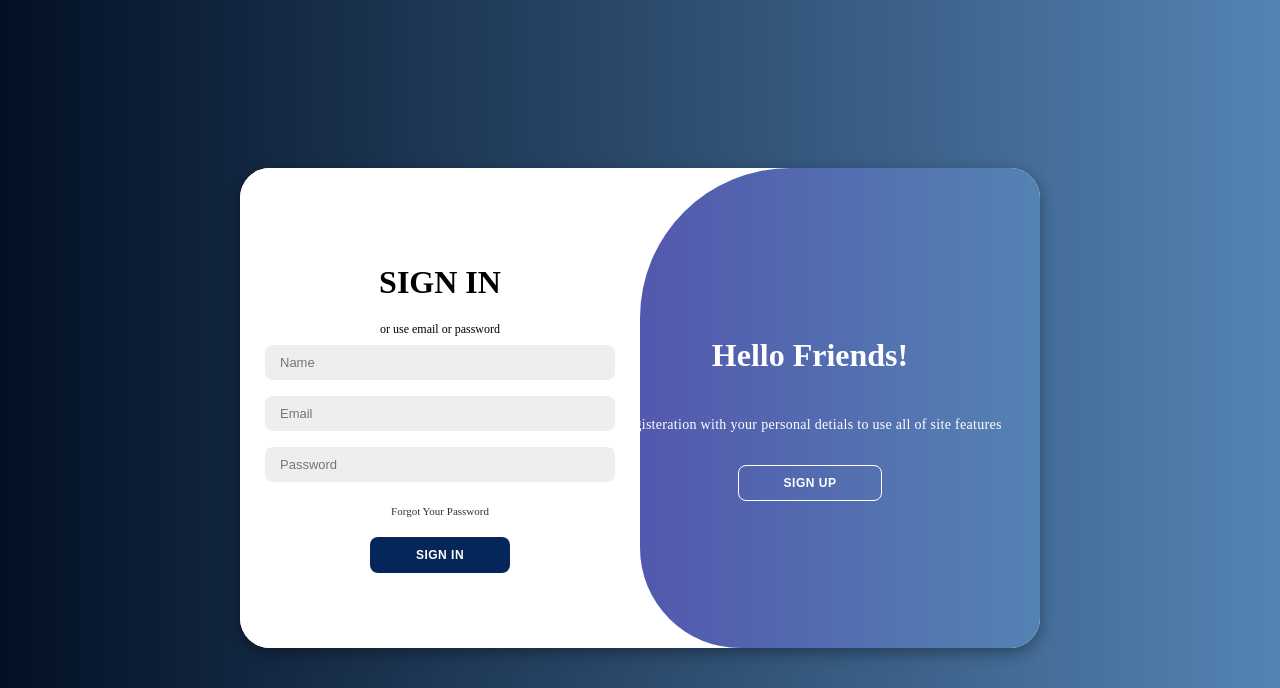
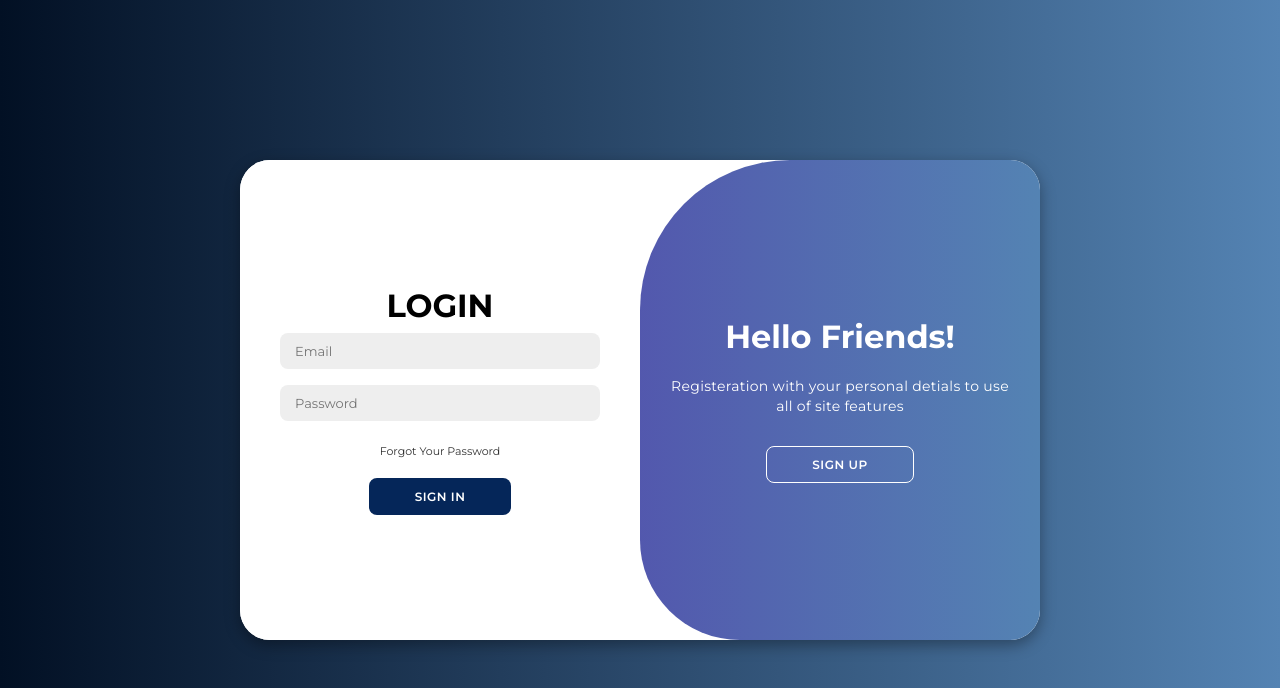
Before and after one commit to SJenush/FarmerConsumerDirectInteraction, a PHP site: page /login.html in a window 1280 px wide. Shown: the top 688 px of the page. Run offline with PHP 8.4, Linux system fonts and the light colour scheme.

Commit message:
Css alignment issue fixed

```diff
--- a/login.html
+++ b/login.html
@@ -16,7 +16,7 @@
             <form>
                 <h1>Create Account</h1>
                 <span>
-                    or use email for registeration
+
                 </span>
                 <input type="text" placeholder="Name">
                 <input type="email" placeholder="Email">
@@ -27,11 +27,10 @@
 
         <div class="form-container sign-in">
             <form>
-                <h1>SIGN IN</h1>
+                <h1>LOGIN</h1>
                 <span>
-                    or use email or password
+
                 </span>
-                <input type="text" placeholder="Name">
                 <input type="email" placeholder="Email">
                 <input type="password" placeholder="Password">
                 <a href="#">Forgot Your Password</a>
@@ -44,7 +43,7 @@
                 <div class="toggle-panel toggle-left">
                     <h1>Welcome Back!</h1>
                     <p>Enter your personal detials to use all of site features</p>
-                    <button class="hidden" id="login">Sign In</button>
+                    <button class="hidden" id="login">Login</button>
                 </div>
                 <div class="toggle-panel toggle-right">
                     <h1>Hello Friends!</h1>
--- a/static/css/style.css
+++ b/static/css/style.css
@@ -1,4 +1,4 @@
-New! Keyboard shortcuts … Drive keyboard shortcuts have been updated to give you first-letters navigation
+
  @import url('https://fonts.googleapis.com/css2?family=Montserrat:wght@300;400;500;600;700;800&display=swap');
 *{
     margin: 0;
```
